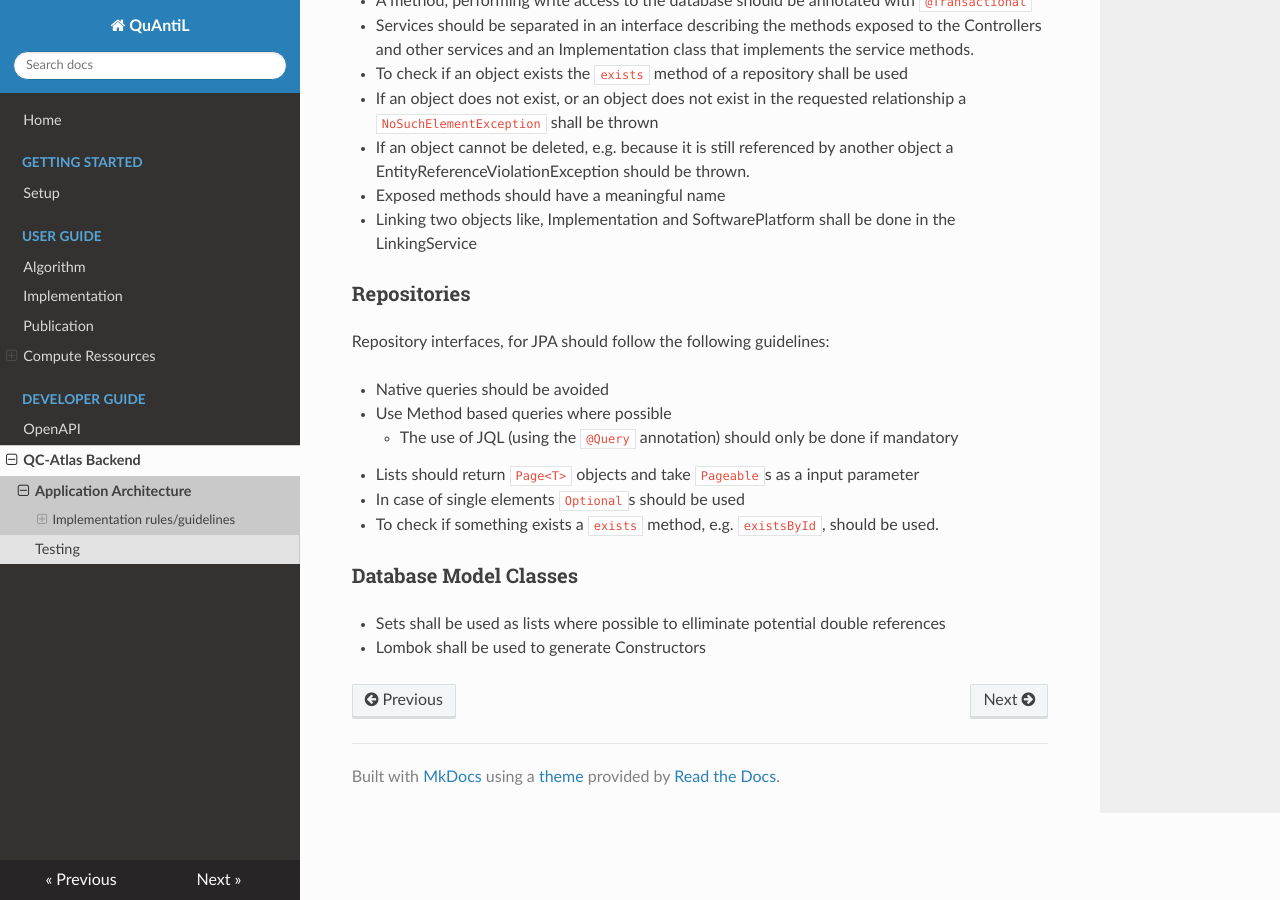
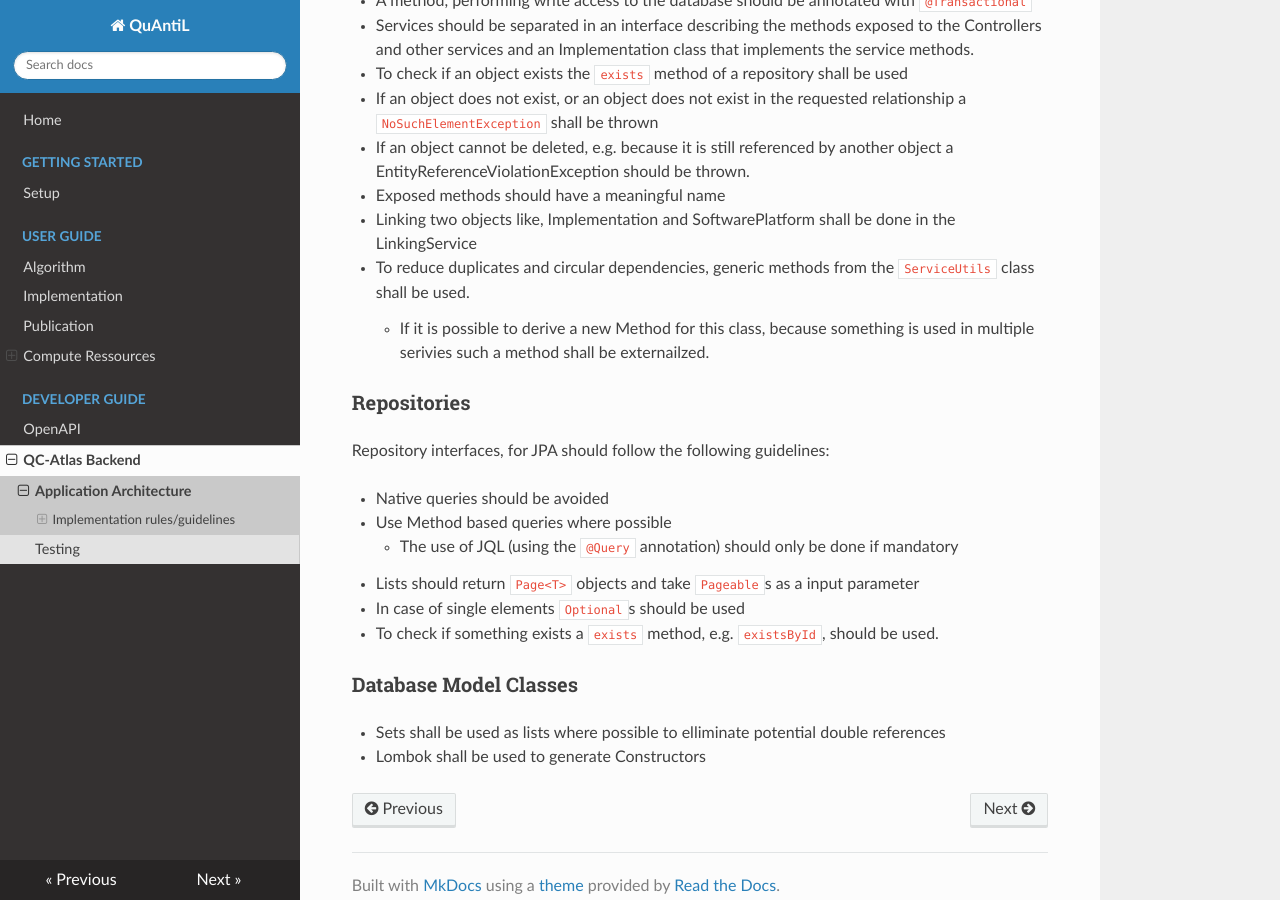
Before and after one commit to UST-QuAntiL/quantil-docs, an MkDocs documentation site: the page built from docs/developer-guide/qc-atlas/application-architecture.md, in a window 1280 px wide and 900 px high, scrolled down 1405 px. Built offline with MkDocs 1.6.1, drawn with Linux system fonts in a browser that asks for light colours; nearby versions of some CDN libraries.

Commit message:
Review Pt. 2

```diff
--- a/docs/developer-guide/qc-atlas/application-architecture.md
+++ b/docs/developer-guide/qc-atlas/application-architecture.md
@@ -63,6 +63,8 @@ Service methods / classes should follow the following guidelines:
 - If an object cannot be deleted, e.g. because it is still referenced by another object a EntityReferenceViolationException should be thrown.
 - Exposed methods should have a meaningful name
 - Linking two objects like, Implementation and SoftwarePlatform shall be done in the LinkingService
+- To reduce duplicates and circular dependencies, generic methods from the `ServiceUtils` class shall be used.
+    - If it is possible to derive a new Method for this class, because something is used in multiple serivies such a method shall be externailzed.
 
 
 ### Repositories
```
